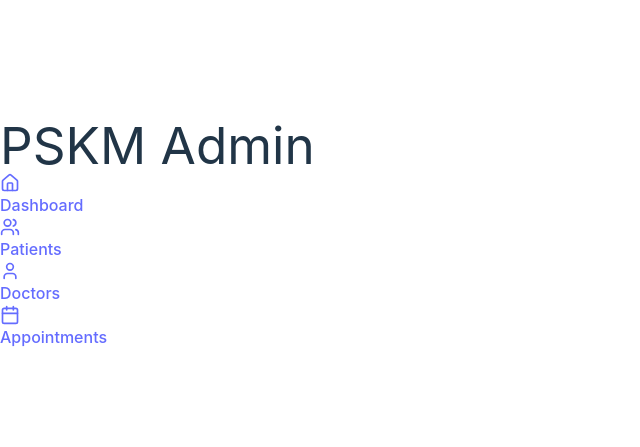
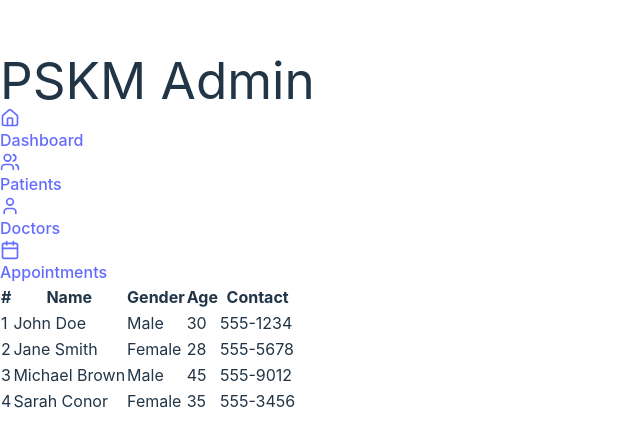
Before and after one commit to hewhounknown/react_pskm, a React (Vite) app: page /patients in a window 1280 px wide. Shown: the part 167-614 px from the top of the page, without its empty margins (0-640 px from the left). Built offline with nearby package versions, Linux system fonts and the light colour scheme.

Commit message:
[added] patient table

```diff
--- a/src/App.tsx
+++ b/src/App.tsx
@@ -2,6 +2,7 @@ import React from "react";
 import { BrowserRouter as Router, Routes, Route } from 'react-router-dom';
 import { Sidebar } from "./components/Sidebar";
 import { Dashboard } from "./pages/Dashboard";
+import { Patients } from "./pages/Patients";
 
 
 const App: React.FC = () => {
@@ -11,8 +12,10 @@ const App: React.FC = () => {
         <div className="flex w-screen h-screen overflow-hidden">
             <Sidebar/>
             <main className="flex-1 bg-gray-100 overflow-y-auto">
+
               <Routes>
                 <Route path="/" element={<Dashboard />} />
+                <Route path="/patients" element={<Patients />}/>
               </Routes>
             </main>
         </div>
--- /dev/null
+++ b/src/components/patients/PatientTable.tsx
@@ -0,0 +1,45 @@
+import React from "react";
+
+interface Patient {
+  id: number;
+  name: string;
+  gender: string;
+  age: number;
+  contact: string;
+}
+
+interface PatientTableProps {
+  patients: Patient[];
+}
+
+export const PatientTable: React.FC<PatientTableProps> = (props) => {
+    return (
+        <div className="relative flex flex-col overflow-scroll rounded-lg shadow-md m-5">
+        <table className="w-full border-collapse bg-white text-left text-sm text-gray-600">
+          <thead className="bg-gray-200 text-gray-700">
+            <tr>
+              <th className="px-6 py-3 font-medium">#</th>
+              <th className="px-6 py-3 font-medium">Name</th>
+              <th className="px-6 py-3 font-medium">Gender</th>
+              <th className="px-6 py-3 font-medium">Age</th>
+              <th className="px-6 py-3 font-medium">Contact</th>
+            </tr>
+          </thead>
+          <tbody>
+            {props.patients.map((patient, index) => (
+              <tr
+                key={patient.id}
+                className={`hover:bg-gray-100 ${index % 2 === 0 ? "bg-gray-50" : "bg-white"}`}
+              >
+                <td className="px-6 py-4">{patient.id}</td>
+                <td className="px-6 py-4">{patient.name}</td>
+                <td className="px-6 py-4">{patient.gender}</td>
+                <td className="px-6 py-4">{patient.age}</td>
+                <td className="px-6 py-4">{patient.contact}</td>
+              </tr>
+            ))}
+          </tbody>
+        </table>
+      </div>
+    )
+}
--- /dev/null
+++ b/src/data/patients.ts
@@ -0,0 +1,6 @@
+export const PatientData = [
+    { id: 1, name: "John Doe", gender: "Male", age: 30, contact: "555-1234" },
+    { id: 2, name: "Jane Smith", gender: "Female", age: 28, contact: "555-5678" },
+    { id: 3, name: "Michael Brown", gender: "Male", age: 45, contact: "555-9012" },
+    { id: 4, name: "Sarah Conor", gender: "Female", age: 35, contact: "555-3456" },
+];
--- a/src/pages/Dashboard.tsx
+++ b/src/pages/Dashboard.tsx
@@ -5,6 +5,7 @@ import {
   ClipboardListIcon,
   DollarSignIcon
 } from 'lucide-react';
+
 
 export const Dashboard: React.FC = () => {
   const statsCards = [
--- /dev/null
+++ b/src/pages/Patients.tsx
@@ -0,0 +1,13 @@
+import React from "react";
+import { PatientTable } from "../components/patients/PatientTable";
+import { PatientData } from "../data/patients";
+
+
+export const Patients: React.FC = () => {
+
+    return (
+        <>
+        <PatientTable patients= {PatientData}/>
+        </>
+    )
+}
```
